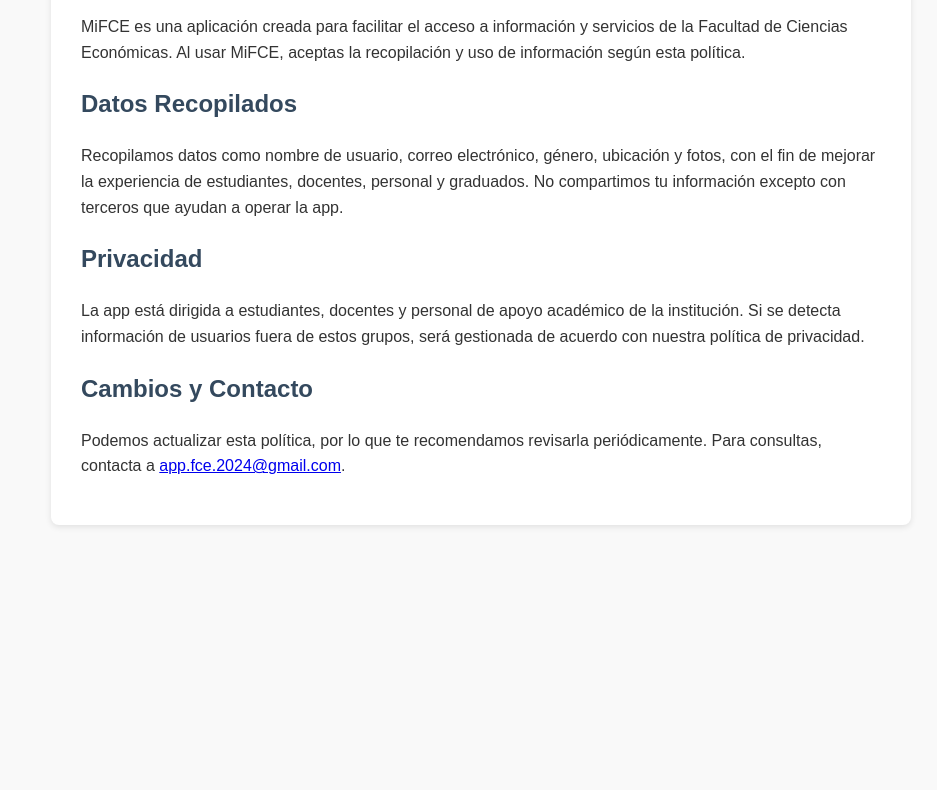
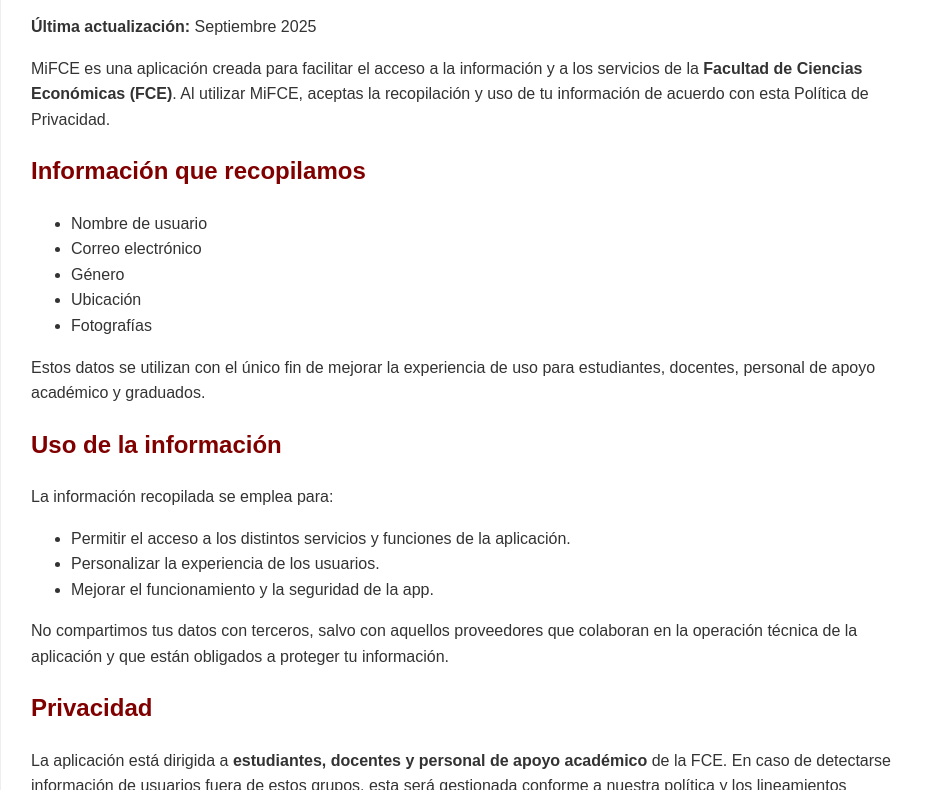
Before and after one commit to gpolla-iaps/mifce-privacidad, a plain HTML site: page index.html in a window 1280 px wide. Shown: the part 150-940 px from the top of the page, without its empty margins (159-1096 px from the left). Before the commit the page ends 800 px from the top, so only its background shows below. Drawn offline with Linux system fonts and the light colour scheme.

Commit message:
Update index.html

```diff
--- a/index.html
+++ b/index.html
@@ -12,14 +12,11 @@
             background-color: #f9f9f9;
             color: #333;
         }
-    h1 {
-      color: #2c3e50;
-    }
-    h2 {
-      color: #34495e;
+        h1, h2 {
+            color: #800000; /* tono bordo institucional */
         }
         .container {
-      max-width: 800px;
+            max-width: 900px;
             margin: auto;
             background: #fff;
             padding: 30px;
@@ -30,29 +27,42 @@
 </head>
 <body>
     <div class="container">
-    <h1>Política de Privacidad - MiFCE</h1>
-    <p>
-      MiFCE es una aplicación creada para facilitar el acceso a información y servicios de la Facultad de Ciencias Económicas.
-      Al usar MiFCE, aceptas la recopilación y uso de información según esta política.
-    </p>
+        <h1>Política de Privacidad – MiFCE</h1>
+        <p><strong>Última actualización:</strong> Septiembre 2025</p>
 
-    <h2>Datos Recopilados</h2>
-    <p>
-      Recopilamos datos como nombre de usuario, correo electrónico, género, ubicación y fotos, con el fin de mejorar la
-      experiencia de estudiantes, docentes, personal y graduados. No compartimos tu información excepto con terceros que ayudan a operar la app.
-    </p>
+        <p>MiFCE es una aplicación creada para facilitar el acceso a la información y a los servicios de la
+        <strong>Facultad de Ciencias Económicas (FCE)</strong>.
+        Al utilizar MiFCE, aceptas la recopilación y uso de tu información de acuerdo con esta Política de Privacidad.</p>
+
+        <h2>Información que recopilamos</h2>
+        <ul>
+            <li>Nombre de usuario</li>
+            <li>Correo electrónico</li>
+            <li>Género</li>
+            <li>Ubicación</li>
+            <li>Fotografías</li>
+        </ul>
+        <p>Estos datos se utilizan con el único fin de mejorar la experiencia de uso para estudiantes, docentes, personal de apoyo académico y graduados.</p>
+
+        <h2>Uso de la información</h2>
+        <p>La información recopilada se emplea para:</p>
+        <ul>
+            <li>Permitir el acceso a los distintos servicios y funciones de la aplicación.</li>
+            <li>Personalizar la experiencia de los usuarios.</li>
+            <li>Mejorar el funcionamiento y la seguridad de la app.</li>
+        </ul>
+        <p>No compartimos tus datos con terceros, salvo con aquellos proveedores que colaboran en la operación técnica de la aplicación y que están obligados a proteger tu información.</p>
 
         <h2>Privacidad</h2>
-    <p>
-      La app está dirigida a estudiantes, docentes y personal de apoyo académico de la institución.
-      Si se detecta información de usuarios fuera de estos grupos, será gestionada de acuerdo con nuestra política de privacidad.
-    </p>
+        <p>La aplicación está dirigida a <strong>estudiantes, docentes y personal de apoyo académico</strong> de la FCE.
+        En caso de detectarse información de usuarios fuera de estos grupos, esta será gestionada conforme a nuestra política y los lineamientos institucionales.</p>
 
-    <h2>Cambios y Contacto</h2>
-    <p>
-      Podemos actualizar esta política, por lo que te recomendamos revisarla periódicamente.
-      Para consultas, contacta a <a href="mailto:app.fce.2024@gmail.com">app.fce.2024@gmail.com</a>.
-    </p>
+        <h2>Cambios en la política</h2>
+        <p>Podemos actualizar esta Política de Privacidad en cualquier momento. Te recomendamos revisarla periódicamente para mantenerte informado sobre cómo protegemos tu información.</p>
+
+        <h2>Contacto</h2>
+        <p>Si tienes preguntas o comentarios sobre esta Política de Privacidad, puedes comunicarte con nosotros al correo:
+        <a href="mailto:app.fce.2024@gmail.com">app.fce.2024@gmail.com</a></p>
     </div>
 </body>
 </html>
```
Lines whose indentation alone changed are shown as unchanged.
